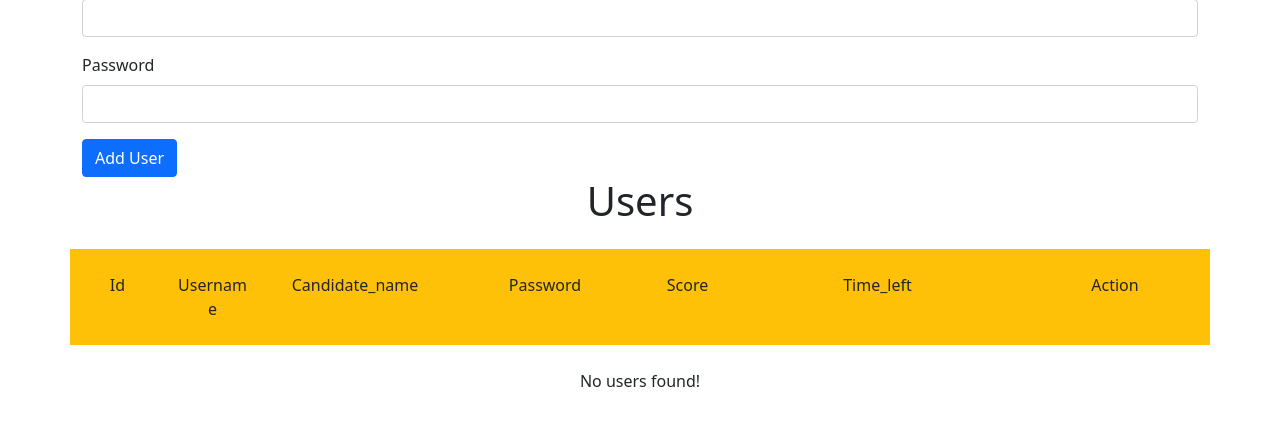
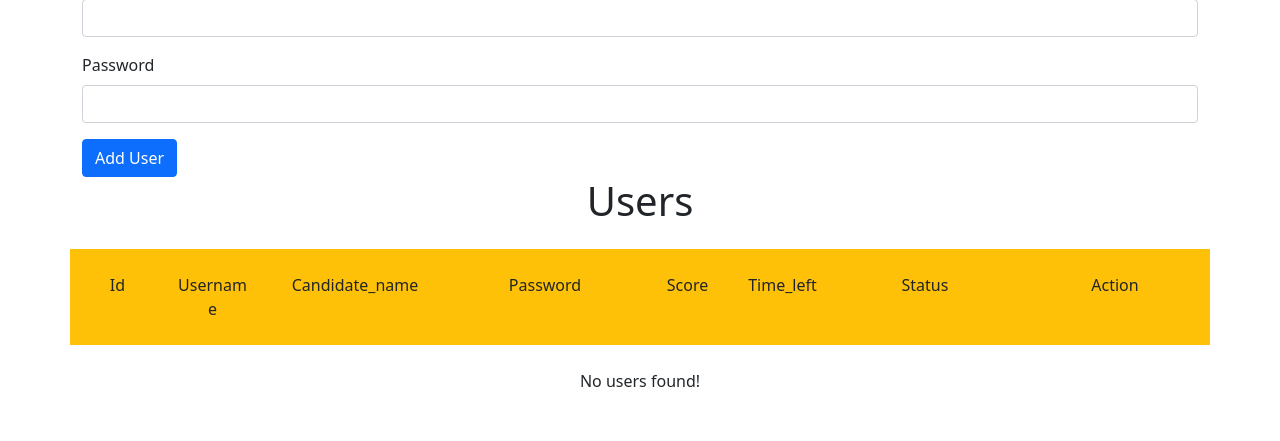
Before and after one commit to shadowhorse0/cf, a PHP site: page /admin/users/ in a window 1280 px wide. Shown: the part 374-815 px from the top of the page. Run offline with PHP 8.4, Linux system fonts and the light colour scheme; data that the repository does not hold is empty; some libraries are stand-ins or nearby versions.

Commit message:
finished

```diff
--- a/admin/users/index.php
+++ b/admin/users/index.php
@@ -21,7 +21,7 @@ if (isset($_GET['username'])) {
     $candidate_name = $_GET['candidate_name'];
     $password = $_GET['password'];
 
-    $sql = "INSERT INTO `cf`.`users`(`username`, `candidate_name`, `password`, `score`, `time_left`) VALUES ('$username','$candidate_name','$password','0','600')";
+    $sql = "INSERT INTO `cf`.`users`(`username`, `candidate_name`, `password`, `score`, `time_left`,`status`) VALUES ('$username','$candidate_name','$password','0','600','not_attempted')";
     $conn->query($sql);
     header("Location: /admin/users/");
 }
@@ -78,7 +78,8 @@ if (isset($_GET['username'])) {
                     <div class="col-2">Candidate_name</div>
                     <div class="col-2">Password</div>
                     <div class="col-1">Score</div>
-                    <div class="col-3">Time_left</div>
+                    <div class="col-1">Time_left</div>
+                    <div class="col-2">Status</div>
                     <div class="col-2">Action</div>
                 </div>
 
@@ -97,7 +98,8 @@ if (isset($_GET['username'])) {
                                 <div class='col-2'>$row->candidate_name</div>
                                 <div class='col-2'>$row->password</div>
                                 <div class='col-1'>$row->score</div>
-                                <div class='col-3'>$row->time_left</div>
+                                <div class='col-1'>$row->time_left</div>
+                                <div class='col-2'>$row->status</div>
                                 <div class='col-2'><a href='/admin/users/?id=$row->id' class='btn btn-danger'>Delete</a></div>
                             </div>";
                 }
```
Also changed, not shown: dashboard/js/index.js (+12 -0 lines), endpoints/endpoint.php (+16 -4 lines).
